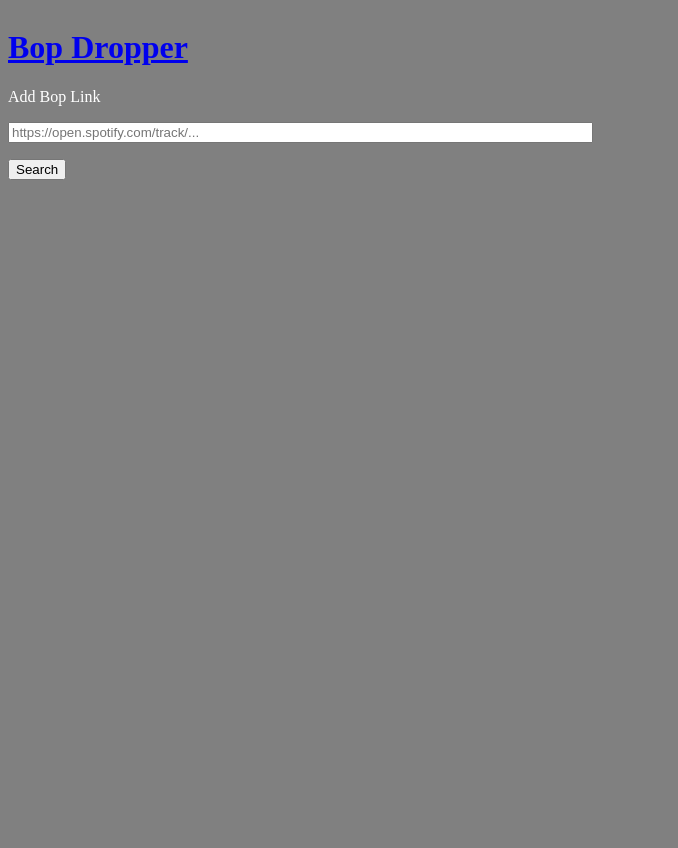
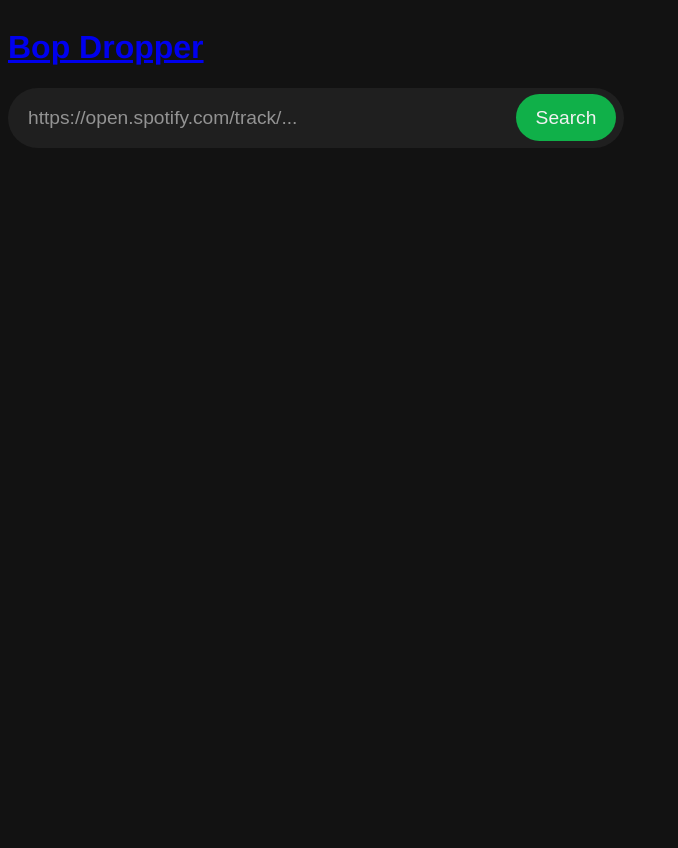
Before and after one commit to mestvnvo/Bop-Dropper, a Flask app: page / in a window 1280 px wide; the page is wider, and only the part inside the window is pictured. Shown: that part, without its empty margins (0-678 px from the left). Before the commit the page ends 179 px from the top of that part, so only its background shows below. Run offline with Flask 3, Linux system fonts and the light colour scheme.

Commit message:
More CSS styling
Removed white border, fixed up input box, changed font to sans-serif & white

```diff
--- a/app/embed.py
+++ b/app/embed.py
@@ -8,6 +8,8 @@ from transformers import ClapModel, ClapProcessor
 sampling_rate = 16000
 model = ClapModel.from_pretrained("laion/larger_clap_music")
 processor = ClapProcessor.from_pretrained("laion/larger_clap_music", sampling_rate=sampling_rate)
+
+# THEY PATCHED THIS... T_T
 
 # gets download link from spotifydown with bop id
 # output: download link
--- a/app/static/css/styles.css
+++ b/app/static/css/styles.css
@@ -1,20 +1,61 @@
-div {
+/* background */
+html, body {
+    overflow-x: hidden;
+    width: 100vw;
     color: white;
-}
-
-html, body {
-    overflow-x: hidden; /* Disables horizontal scrolling */
-    width: 100vw; /* Ensures body width does not exceed viewport width */
+    font-family: Helvetica, sans-serif;
   }
 
 .background {
     position: absolute;
     width: 100%;
-    /* height: 100%; */
     z-index: -1;
     min-height: 100vh;
     background-repeat: no-repeat;
     background-attachment: scroll;
-    background-position-x: center;
-    background-position-y: top;
+    background-position: center top;
+    transform: scale(1.1);
 }
+
+/* form */
+.bop_link {
+    width: 45%;
+    height: 50px;
+    position: relative;
+}
+
+.bop_link input {
+    border: none;
+    border-radius: 40px;
+    outline: none;
+    padding: 15px 20px;
+    height: 30px;
+    width: 100%;
+    background-color: #1f1f1f;
+    color: #f2f2f2;
+    font-size: 1.2em;
+}
+
+.bop_link ::placeholder {
+    color: #f2f2f2;
+    opacity: 55%;
+}
+
+.bop_link button {
+    border: none;
+    border-radius: 30px;
+    height: 93%;
+    width: 100px;
+    background-color: #10B049;
+    color: #f2f2f2;
+    font-size: 1.2em;
+
+    position: absolute;
+    transform: translatex(32%);
+    right: 0;
+    top: 13%;
+}
+
+.bop_link button:hover {
+    background-color: #176633;
+}
--- a/app/static/js/script.js
+++ b/app/static/js/script.js
@@ -1,3 +1,9 @@
+// background styler
+document.addEventListener("DOMContentLoaded", () => {
+  adjustBackgroundEffects();
+  setupInputTruncation();
+});
+
 function setBackgroundImage(image_url) {
   const backgroundDiv = document.querySelector('.background');
   if (image_url) {
@@ -5,12 +11,11 @@ function setBackgroundImage(image_url) {
     backgroundDiv.style.backgroundImage = `url('${image_url}')`;
   } else {
     backgroundDiv.style.backgroundImage = "";
-    document.body.style.backgroundColor = "gray";
+    document.body.style.backgroundColor = "#121212";
   }
 }
 
-// background styler
-document.addEventListener("DOMContentLoaded", () => {
+function adjustBackgroundEffects() {
   const backgroundDiv = document.querySelector('.background');
   const backgroundImageUrl = backgroundDiv.style.backgroundImage.slice(5, -2);
 
@@ -30,8 +35,8 @@ document.addEventListener("DOMContentLoaded", () => {
     backgroundDiv.style.height = `${Math.max(viewportHeight, contentHeight)}px`;
 
     // calculate blur based on viewport width, makes blur constant
-    const blurAmount = window.innerWidth * 0.02;
-    backgroundDiv.style.filter = `blur(${blurAmount}px)`;
+    const blurAmount = window.innerWidth * 0.015;
+    backgroundDiv.style.filter = `blur(${blurAmount}px) brightness(60%)`;
   };
 
   // apply adjustments once the image has fully loaded
@@ -44,4 +49,19 @@ document.addEventListener("DOMContentLoaded", () => {
 
   // add resize listener to apply adjustments dynamically
   window.addEventListener("resize", adjustBackgroundSizeAndBlur);
-});
+}
+
+function setupInputTruncation() {
+  const bopLinkInput = document.querySelector('input[name="bop_link"]');
+
+  if (bopLinkInput) {
+    // Add an event listener to handle input changes
+    bopLinkInput.addEventListener("input", function(event) {
+        const url = bopLinkInput.value;
+        const truncatedUrl = url.split("?")[0];
+        bopLinkInput.value = truncatedUrl;
+    });
+  } else {
+    console.error("The input with name 'bop_link' was not found.");
+  }
+}
--- a/app/templates/index.html
+++ b/app/templates/index.html
@@ -11,10 +11,10 @@
     <div class="background"></div>
 
     <h1><a href="http://127.0.0.1:5000/">Bop Dropper</a></h1>
+
     <div class="bop_link">
         <form method="POST">
-            <p><label for="bop_link">Add Bop Link</label></p>
-            <p><input type="text" name="bop_link" size="70" placeholder="https://open.spotify.com/track/..."></p>
+            <input type="text" name="bop_link" size="70" placeholder="https://open.spotify.com/track/...">
             <button type="submit">Search</button>
         </form>
     </div>
@@ -22,7 +22,7 @@
     {% if error %}
         <p class="error">{{ error }}</p>
     {% else %}
-        <p></p>
+        <!-- <p></p> -->
     {% endif %}
 
     {% if bop_info %}
```
